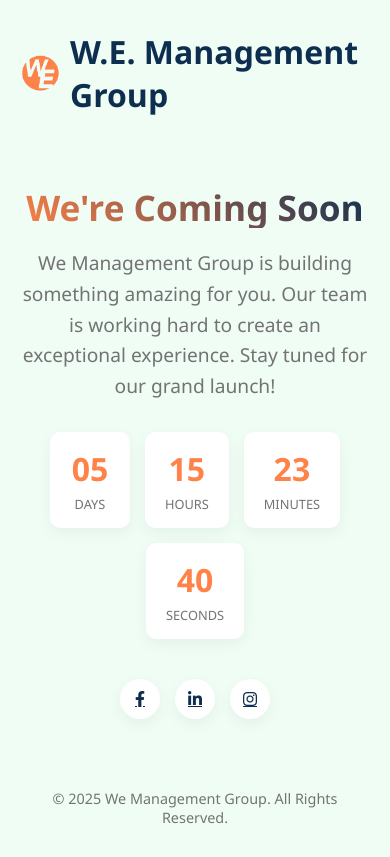
After one commit to MthoNtanzi/we_management, a PHP site: page /soon.html in a window 390 px wide. The commit adds this page. Run offline with PHP 8.4, Linux system fonts and the light colour scheme.

Commit message:
Lauching Day Page

```diff
--- a/css/style.css
+++ b/css/style.css
@@ -937,7 +937,7 @@ hr {
 }
 
 .service_package_box:hover {
-    box-shadow: 0 12px 30px rgba(153, 38, 240, 0.4);
+    box-shadow: 0 12px 30px rgba(240, 152, 38, 0.4);
     border-color: var(--primary);
     transform: translateY(-6px);
 }
--- /dev/null
+++ b/soon.html
@@ -0,0 +1,322 @@
+<!DOCTYPE html>
+<html lang="en">
+<head>
+    <meta charset="UTF-8">
+    <meta name="viewport" content="width=device-width, initial-scale=1.0">
+    <title>We Management Group - Coming Soon</title>
+    <link rel="stylesheet" href="https://cdnjs.cloudflare.com/ajax/libs/font-awesome/6.4.0/css/all.min.css">
+    <style>
+        /********** WMG CSS **********/
+        :root {
+            --primary: #ff8248;
+            --secondary: #737373;
+            --light: #EFFDF5;
+            --dark: #0E2E50;
+        }
+
+        * {
+            margin: 0;
+            padding: 0;
+            box-sizing: border-box;
+            font-family: 'Segoe UI', Tahoma, Geneva, Verdana, sans-serif;
+        }
+
+        body {
+            background-color: var(--light);
+            color: var(--dark);
+            min-height: 100vh;
+            display: flex;
+            flex-direction: column;
+            overflow-x: hidden;
+        }
+
+        .container {
+            max-width: 1200px;
+            margin: 0 auto;
+            padding: 0 20px;
+            width: 100%;
+        }
+
+        /* Header */
+        header {
+            padding: 30px 0;
+        }
+
+        .logo {
+            font-size: 2rem;
+            font-weight: 700;
+            color: var(--primary);
+            text-decoration: none;
+            display: flex;
+            align-items: center;
+        }
+
+        .logo span {
+            color: var(--dark);
+        }
+
+        .logo-icon {
+            margin-right: 10px;
+            font-size: 2.2rem;
+        }
+
+        /* Hero Section */
+        .hero {
+            flex: 1;
+            display: flex;
+            align-items: center;
+            padding: 60px 0;
+            position: relative;
+        }
+
+        .hero-content {
+            max-width: 600px;
+            z-index: 2;
+        }
+
+        .hero h1 {
+            font-size: 3.5rem;
+            font-weight: 800;
+            margin-bottom: 20px;
+            line-height: 1.2;
+            background: linear-gradient(45deg, var(--primary), var(--dark));
+            -webkit-background-clip: text;
+            background-clip: text;
+            color: transparent;
+        }
+
+        .hero p {
+            font-size: 1.2rem;
+            color: var(--secondary);
+            margin-bottom: 30px;
+            line-height: 1.6;
+        }
+
+        .countdown {
+            display: flex;
+            gap: 15px;
+            margin-bottom: 40px;
+        }
+
+        .countdown-item {
+            background: white;
+            padding: 15px 20px;
+            border-radius: 10px;
+            box-shadow: 0 5px 15px rgba(0, 0, 0, 0.05);
+            text-align: center;
+            min-width: 80px;
+        }
+
+        .countdown-number {
+            font-size: 2rem;
+            font-weight: 700;
+            color: var(--primary);
+        }
+
+        .countdown-label {
+            font-size: 0.8rem;
+            color: var(--secondary);
+            text-transform: uppercase;
+            margin-top: 5px;
+        }
+
+        .cta-button {
+            display: inline-block;
+            background-color: var(--primary);
+            color: white;
+            padding: 15px 30px;
+            border-radius: 50px;
+            font-weight: 600;
+            text-decoration: none;
+            transition: all 0.3s ease;
+            box-shadow: 0 5px 15px rgba(255, 130, 72, 0.3);
+        }
+
+        .cta-button:hover {
+            transform: translateY(-3px);
+            box-shadow: 0 8px 20px rgba(255, 130, 72, 0.4);
+            background-color: #ff6d2e;
+        }
+
+        .hero-image {
+            position: absolute;
+            right: 0;
+            top: 50%;
+            transform: translateY(-50%);
+            width: 50%;
+            max-width: 600px;
+            z-index: 1;
+            opacity: 0.9;
+            padding: 10px;
+            border-radius: 20px;
+        }
+
+        /* Social Links */
+        .social-links {
+            display: flex;
+            gap: 15px;
+            margin-top: 30px;
+        }
+
+        .social-link {
+            display: flex;
+            align-items: center;
+            justify-content: center;
+            width: 40px;
+            height: 40px;
+            border-radius: 50%;
+            background-color: white;
+            color: var(--dark);
+            box-shadow: 0 5px 15px rgba(0, 0, 0, 0.05);
+            transition: all 0.3s ease;
+        }
+
+        .social-link:hover {
+            background-color: var(--primary);
+            color: white;
+            transform: translateY(-3px);
+        }
+
+        /* Footer */
+        footer {
+            text-align: center;
+            padding: 30px 0;
+            color: var(--secondary);
+            font-size: 0.9rem;
+        }
+
+        /* Responsive Design */
+        @media (max-width: 992px) {
+            .hero h1 {
+                font-size: 2.8rem;
+            }
+
+            .hero-image {
+                opacity: 0.5;
+            }
+        }
+
+        @media (max-width: 768px) {
+            .hero {
+                text-align: center;
+                padding: 40px 0;
+            }
+
+            .hero-content {
+                margin: 0 auto;
+            }
+
+            .hero-image {
+                display: none;
+            }
+
+            .countdown {
+                justify-content: center;
+            }
+
+            .social-links {
+                justify-content: center;
+            }
+        }
+
+        @media (max-width: 576px) {
+            .hero h1 {
+                font-size: 2.2rem;
+            }
+
+            .countdown {
+                flex-wrap: wrap;
+            }
+        }
+    </style>
+</head>
+<body>
+    <header>
+        <div class="container">
+            <a href="#" class="logo">
+                <img src="./img/logo.png" alt="We Management Group Logo" style="height: 40px; margin-right: 10px;">
+                <span>W.E. Management Group</span>
+            </a>
+        </div>
+    </header>
+
+    <main>
+        <section class="hero">
+            <div class="container">
+                <div class="hero-content">
+                    <h1>We're Coming Soon</h1>
+                    <p>We Management Group is building something amazing for you. Our team is working hard to create an exceptional experience. Stay tuned for our grand launch!</p>
+
+                    <div class="countdown">
+                        <div class="countdown-item">
+                            <div class="countdown-number" id="days">00</div>
+                            <div class="countdown-label">Days</div>
+                        </div>
+                        <div class="countdown-item">
+                            <div class="countdown-number" id="hours">00</div>
+                            <div class="countdown-label">Hours</div>
+                        </div>
+                        <div class="countdown-item">
+                            <div class="countdown-number" id="minutes">00</div>
+                            <div class="countdown-label">Minutes</div>
+                        </div>
+                        <div class="countdown-item">
+                            <div class="countdown-number" id="seconds">00</div>
+                            <div class="countdown-label">Seconds</div>
+                        </div>
+                    </div>
+
+                    <div class="social-links">
+                        <a href="https://www.facebook.com/wemanagecre" target="_blank" class="social-link"><i class="fab fa-facebook-f"></i></a>
+                        <a href="https://www.linkedin.com/company/wemanagementgroup/" target="_blank" class="social-link"><i class="fab fa-linkedin-in"></i></a>
+                        <a href="https://www.instagram.com/wemanagecre/" target="_blank" class="social-link"><i class="fab fa-instagram"></i></a>
+                    </div>
+                </div>
+            </div>
+
+            <img src="./img/building/building_1.jpg" class="hero-image">
+        </section>
+    </main>
+
+    <footer>
+        <div class="container">
+            <p>&copy; 2025 We Management Group. All Rights Reserved.</p>
+        </div>
+    </footer>
+
+    <script>
+        // Countdown Timer - Fixed version
+        function updateCountdown() {
+            // Set the launch date (YYYY, MM-1, DD, HH, MM, SS)
+            const launchDate = new Date(2025, 6, 7, 0, 0, 0).getTime();
+            const now = new Date().getTime();
+            const distance = launchDate - now;
+
+            // Time calculations
+            const days = Math.floor(distance / (1000 * 60 * 60 * 24));
+            const hours = Math.floor((distance % (1000 * 60 * 60 * 24)) / (1000 * 60 * 60));
+            const minutes = Math.floor((distance % (1000 * 60 * 60)) / (1000 * 60));
+            const seconds = Math.floor((distance % (1000 * 60)) / 1000);
+
+            // Display the result
+            document.getElementById('days').textContent = days.toString().padStart(2, '0');
+            document.getElementById('hours').textContent = hours.toString().padStart(2, '0');
+            document.getElementById('minutes').textContent = minutes.toString().padStart(2, '0');
+            document.getElementById('seconds').textContent = seconds.toString().padStart(2, '0');
+
+            // If the countdown is finished
+            if (distance < 0) {
+                clearInterval(countdownTimer);
+                document.getElementById('days').textContent = '00';
+                document.getElementById('hours').textContent = '00';
+                document.getElementById('minutes').textContent = '00';
+                document.getElementById('seconds').textContent = '00';
+            }
+        }
+
+        // Update the countdown every 1 second
+        updateCountdown();
+        const countdownTimer = setInterval(updateCountdown, 1000);
+    </script>
+</body>
+</html>
```
